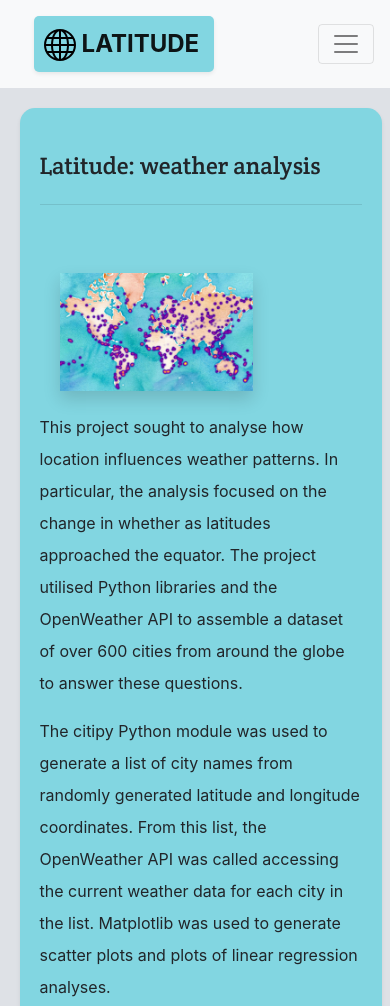
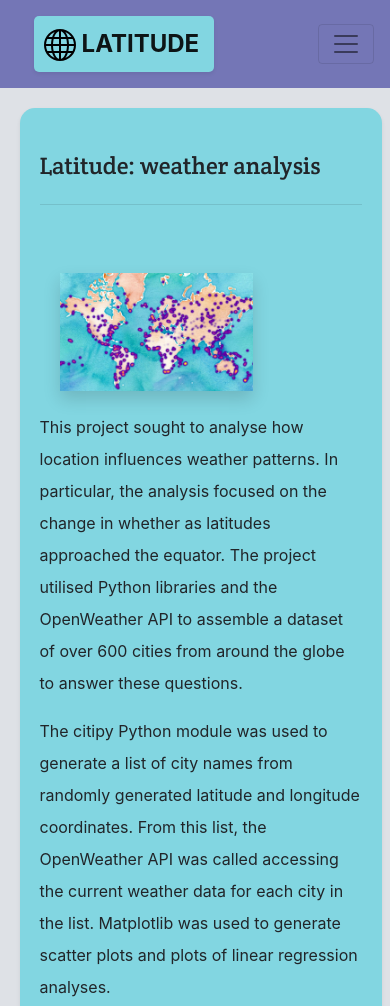
Before and after one commit to dcurrigan/Web-Design-Challenge, a plain HTML site: page index.html in a window 390 px wide. Shown: the top 1006 px of the page. Drawn offline with nearby package versions, Linux system fonts and the light colour scheme.

Commit message:
Update to Navbar

```diff
--- a/index.html
+++ b/index.html
@@ -13,7 +13,7 @@
 
 
     <!-- NAV BAR -->
-    <nav class="navbar navbar-expand-lg navbar-light py-3 bg-light">
+    <nav class="navbar navbar-expand-lg navbar-light py-3 bg-light" id="test">
 
         <!-- Latitude title element with globe icon  -->
         <a class="navbar-brand shadow-sm"  href="index.html">
--- a/styles.css
+++ b/styles.css
@@ -35,10 +35,13 @@
     padding-right: 5px !important;
   }
 
-/* NAVBAR BUTTON STYLES */
+/* Colour change Navbar at smaller screen sizes */
 
-
-
+@media (max-width: 1100px) {
+    .navbar {
+       background-color: #7476b6 !important;
+    }
+}
 
 
 
```
